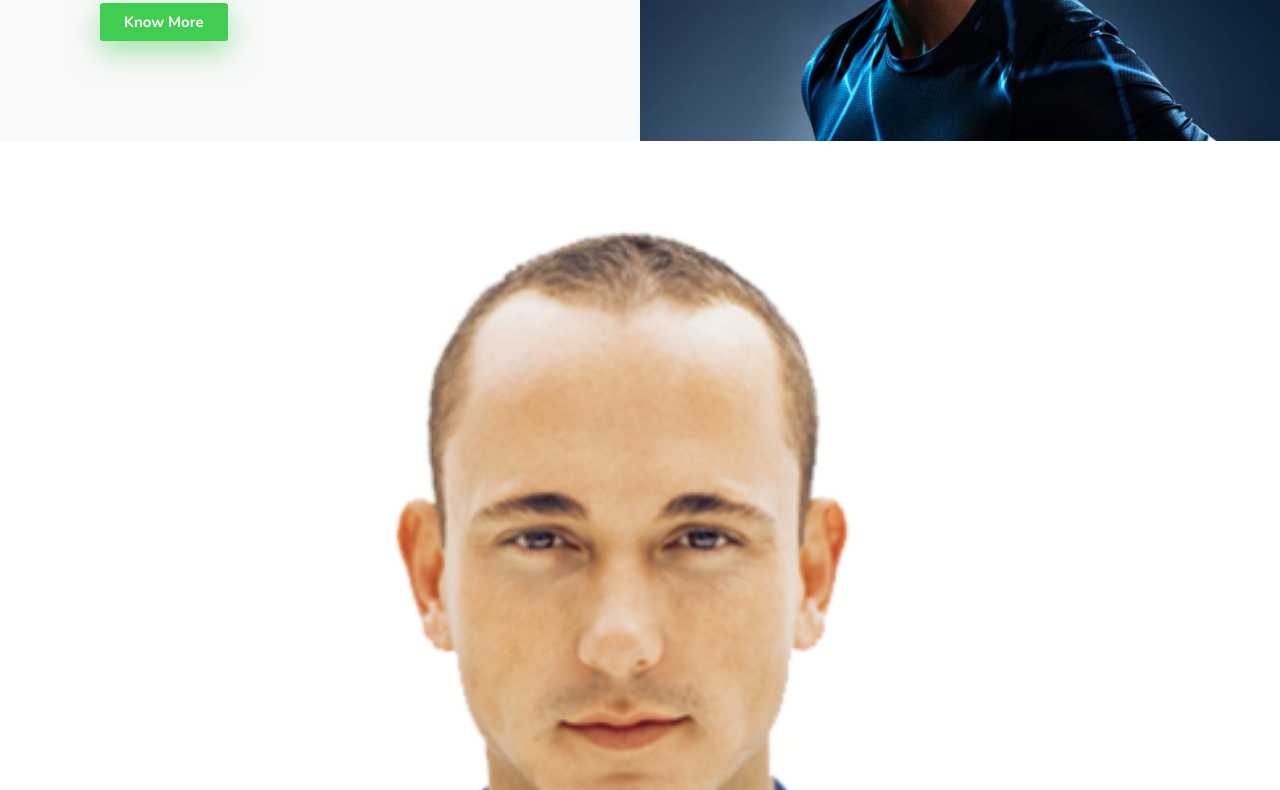
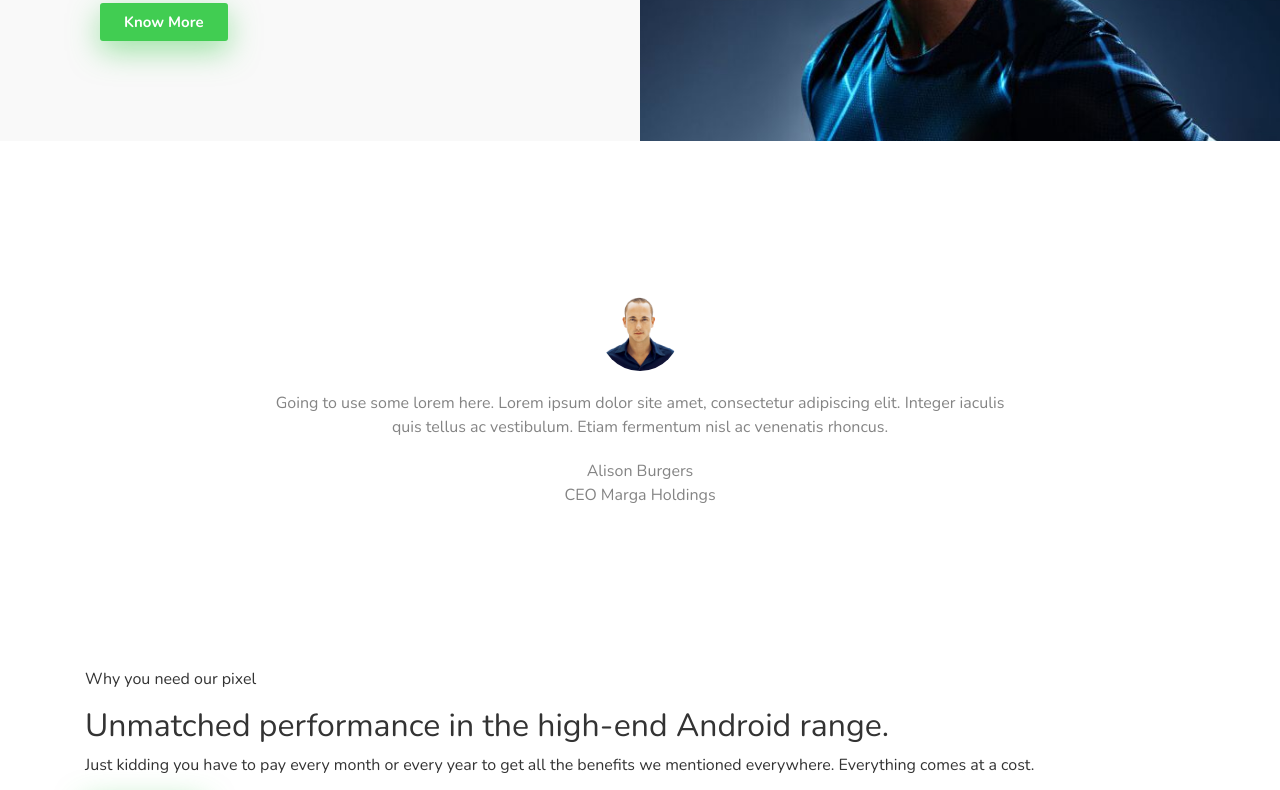
Before and after one commit to leovesoliveira/landing-page-root, a plain HTML site: page index.html in a window 1280 px wide. Shown: the part 1211-2001 px from the top of the page. Drawn offline with nearby package versions, Linux system fonts and the light colour scheme.

Commit message:
add desktop css to reviews section

```diff
--- a/assets/css/main.css
+++ b/assets/css/main.css
@@ -173,3 +173,34 @@ img {
 .features .btn-featured {
   margin: 20px 0;
 }
+
+/*##################################################
+  REVIEWS SECTION
+##################################################*/
+
+.reviews {
+  align-items: center;
+  display: flex;
+  justify-content: center;
+  padding: 150px 0;
+}
+.reviews__wrapper {
+  align-items: center;
+  display: flex;
+  flex: 0 1 65%;
+  flex-direction: column;
+  justify-content: center;
+}
+.reviews img {
+  border-radius: 50%;
+  margin: 0 auto 10px;
+  height: 80px;
+  width: 80px;
+}
+.reviews p {
+  color: #848484;
+  font-size: 16px;
+  margin: 0;
+  padding: 10px 0;
+  text-align: center;
+}
```
